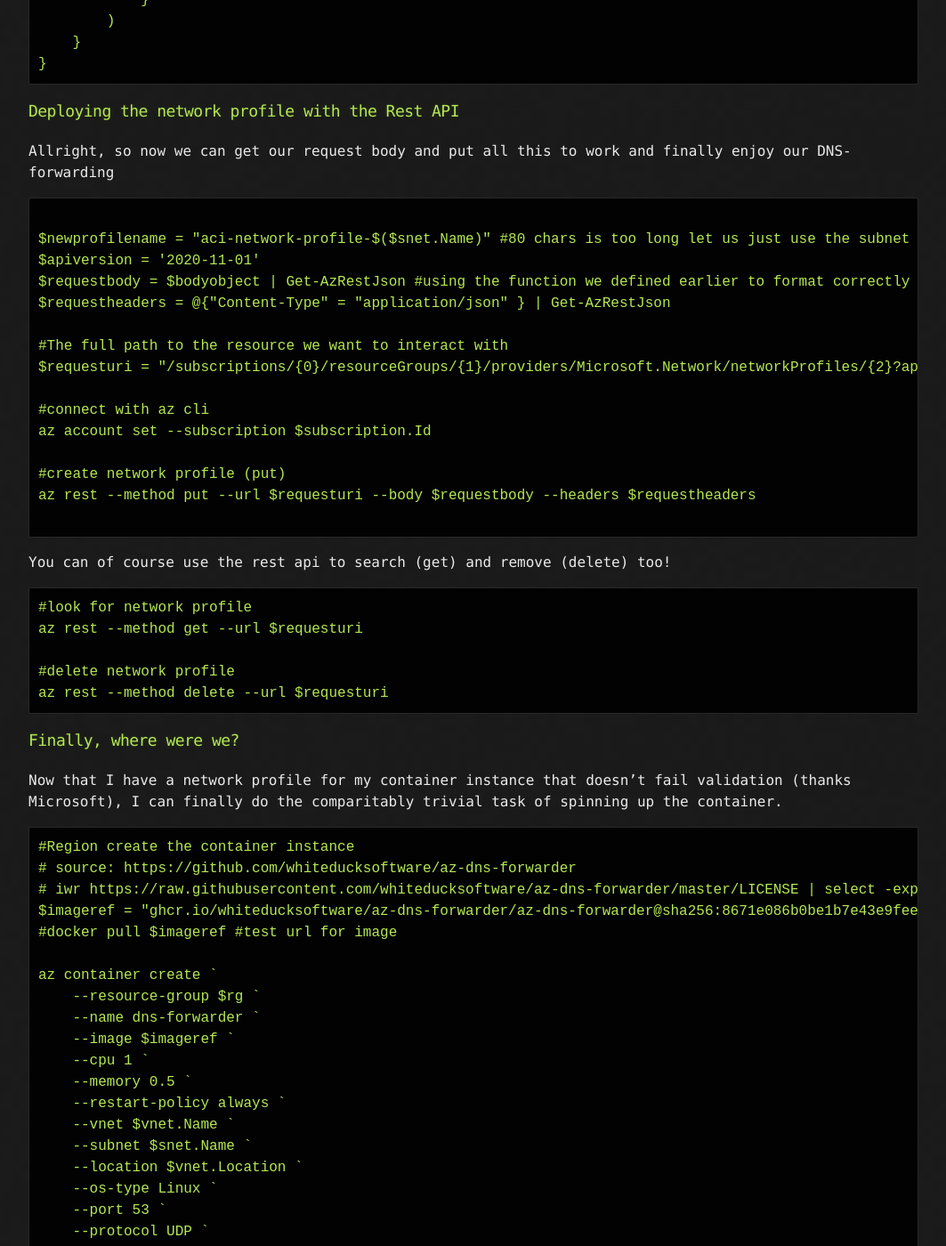
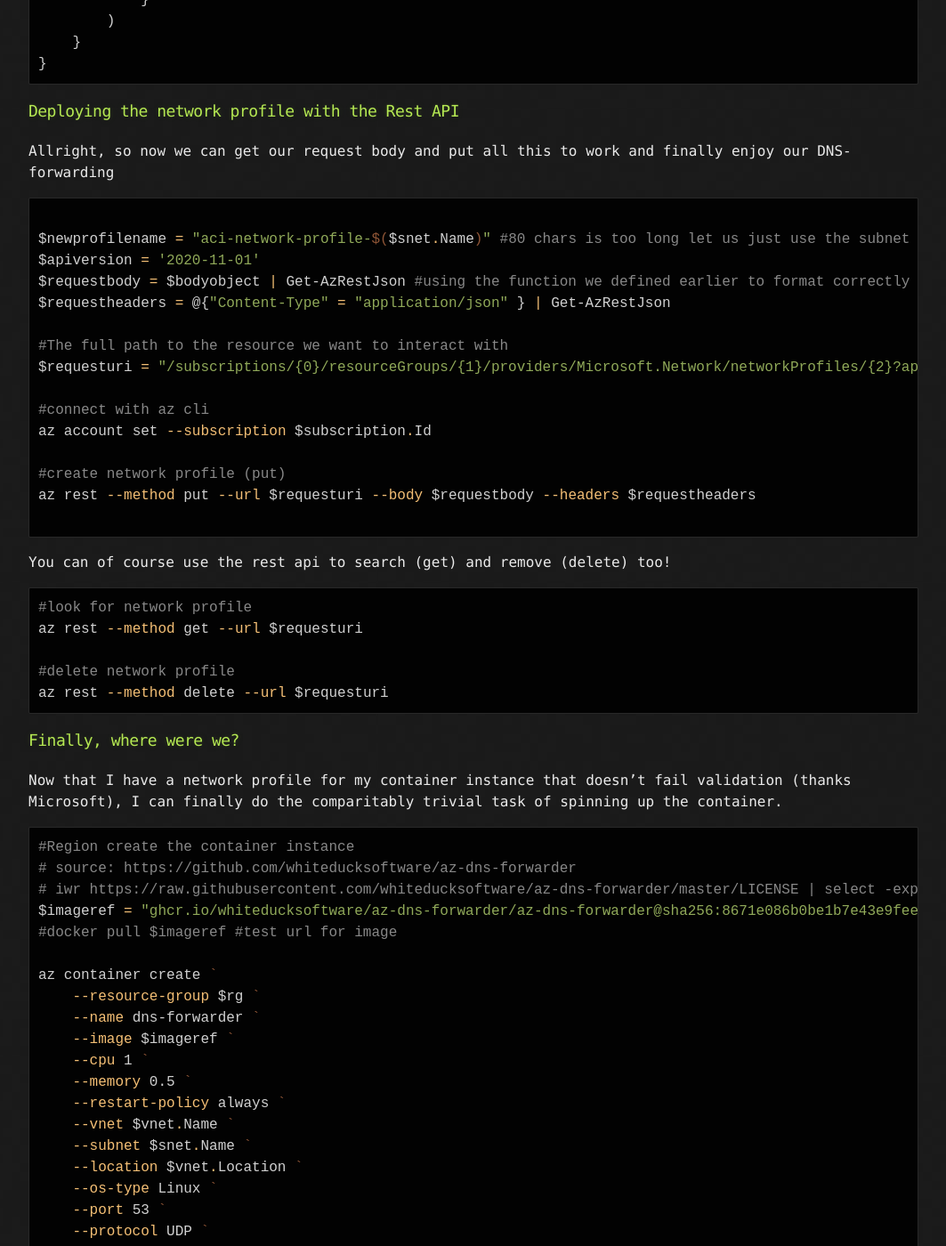
Before and after one commit to QuadmanSWE/QuadmanSWE.github.io, a Jekyll site: the page built from docs/_posts/2021-08-26-azure-rest-api-with-azure-cli.md, in a window 1280 px wide and 1400 px high, scrolled down 3070 px. Shown: the whole window at 89% size, without its empty margins (108-1171 px from the left). Built offline with Jekyll 4.4.1, drawn with Linux system fonts in a browser that asks for light colours; some of the changed text lies outside the part shown.

Commit message:
jekyll doesn't render properly unless lowercase
Signed-off-by: David Söderlund <ds@dsoderlund.consulting>

````diff
--- a/docs/_posts/2021-08-26-azure-rest-api-with-azure-cli.md
+++ b/docs/_posts/2021-08-26-azure-rest-api-with-azure-cli.md
@@ -57,7 +57,7 @@ So what we had to do was to override the automatic creation of the network profi
 
 While navigating Azure I like to use out-gridview, that way I can interact effortlessly with the intermediate objects and save my code for later.
 
-``` Powershell
+``` powershell
 #Gets the tenant I need from all my tenants
 $tenant = get-aztenant | out-gridview -passthru
 Set-AzContext -Tenant $tenant.id
@@ -79,7 +79,7 @@ $snet = $vnet.Subnets | out-gridview -PassThru
 ### Converting pscustomobject to json that Azure cli can use
 Here is how I like to format my objects and transform them to json that az rest can use
 
-``` Powershell
+``` powershell
 Function Get-AzRestJson {
     [CmdletBinding()]
     param (
@@ -98,7 +98,7 @@ For example the object I will be deploying will have a structure which for me is
 
 $vnet and $snet are taken from the code about where we navigated from the tenant to the subscription, resource groups, virtual networks and their subnets.
 
-``` Powershell
+``` powershell
 $bodyobject = @{
     location   = $vnet.Location
     properties = @{
@@ -127,7 +127,7 @@ $bodyobject = @{
 
 Allright, so now we can get our request body and put all this to work and finally enjoy our DNS-forwarding
 
-``` Powershell
+``` powershell
 
 $newprofilename = "aci-network-profile-$($snet.Name)" #80 chars is too long let us just use the subnet name
 $apiversion = '2020-11-01'
@@ -147,7 +147,7 @@ az rest --method put --url $requesturi --body $requestbody --headers $requesthea
 
 You can of course use the rest api to search (get) and remove (delete) too!
 
-``` Powershell
+``` powershell
 #look for network profile
 az rest --method get --url $requesturi
 
@@ -159,7 +159,7 @@ az rest --method delete --url $requesturi
 
 Now that I have a network profile for my container instance that doesn't fail validation (thanks Microsoft), I can finally do the comparitably trivial task of spinning up the container.
 
-``` Powershell
+``` powershell
 #Region create the container instance
 # source: https://github.com/whiteducksoftware/az-dns-forwarder
 # iwr https://raw.githubusercontent.com/whiteducksoftware/az-dns-forwarder/master/LICENSE | select -expand content
````
